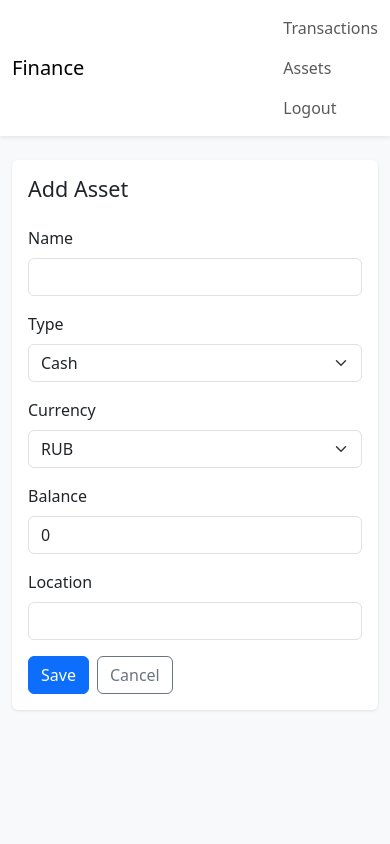
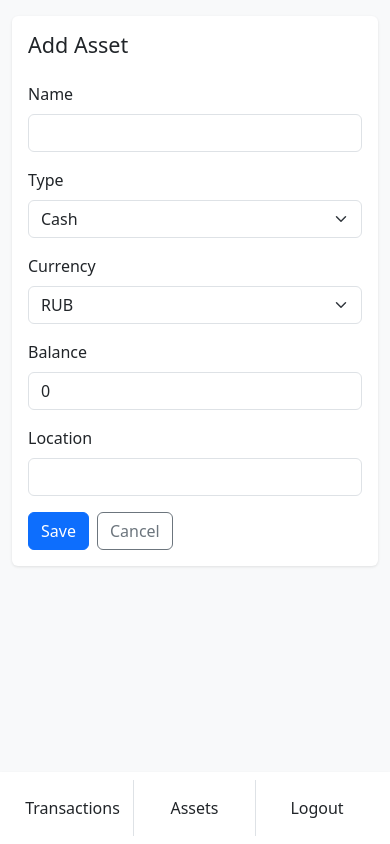
Before and after one commit to tamarinvs19/top_money, a Django app: page /asset/add/ in a window 390 px wide. Run offline with Django 5.2, Linux system fonts and the light colour scheme; the visitor is signed in with stand-in values (Sample User, id 1).

Commit message:
Improve navbar UI: move to bottom on mobile, add equal-width bottom nav with separators

```diff
--- a/templates/base.html
+++ b/templates/base.html
@@ -11,6 +11,11 @@
     <style>
       body {
         background-color: #f8f9fa;
+      }
+      @media (max-width: 991px) {
+        body {
+          padding-bottom: 70px;
+        }
       }
       .card {
         border: none;
@@ -38,13 +43,14 @@
     </style>
   </head>
   <body>
-    <nav class="navbar navbar-expand-lg navbar-light bg-white shadow-sm mb-4">
-      <div class="container">
-        <a class="navbar-brand" href="{% url 'transactions' %}">Finance</a>
+    <nav class="navbar navbar-expand-lg navbar-light bg-white shadow-sm d-none d-lg-block {% if not user.is_authenticated %}mb-4{% endif %}">
+      <div class="container-fluid px-3">
         {% if user.is_authenticated %}
-        <div class="navbar-nav ms-auto">
-          <a class="nav-link" href="{% url 'transactions' %}">Transactions</a>
-          <a class="nav-link" href="{% url 'assets' %}">Assets</a>
+        <div class="d-flex justify-content-between w-100 align-items-center">
+          <div class="navbar-nav flex-row gap-2">
+            <a class="nav-link" href="{% url 'transactions' %}">Transactions</a>
+            <a class="nav-link" href="{% url 'assets' %}">Assets</a>
+          </div>
           <form method="post" action="{% url 'logout' %}" class="d-inline">
             {% csrf_token %}
             <button type="submit" class="btn nav-link">Logout</button>
@@ -53,7 +59,27 @@
         {% endif %}
       </div>
     </nav>
-    <div class="container">{% block content %}{% endblock %}</div>
+    {% if user.is_authenticated %}
+    <nav class="navbar fixed-bottom navbar-light bg-white shadow-sm d-lg-none">
+      <div class="container-fluid">
+        <div class="row w-100 g-0 text-center">
+          <div class="col-4 border-end">
+            <a class="nav-link py-3 d-block" href="{% url 'transactions' %}">Transactions</a>
+          </div>
+          <div class="col-4 border-end">
+            <a class="nav-link py-3 d-block" href="{% url 'assets' %}">Assets</a>
+          </div>
+          <div class="col-4">
+            <form method="post" action="{% url 'logout' %}" class="d-block py-3 m-0">
+              {% csrf_token %}
+              <button type="submit" class="btn nav-link w-100">Logout</button>
+            </form>
+          </div>
+        </div>
+      </div>
+    </nav>
+    {% endif %}
+    <div class="container pt-3 pt-lg-4">{% block content %}{% endblock %}</div>
     <script src="https://cdn.jsdelivr.net/npm/bootstrap@5.3.0/dist/js/bootstrap.bundle.min.js"></script>
   </body>
 </html>
```
